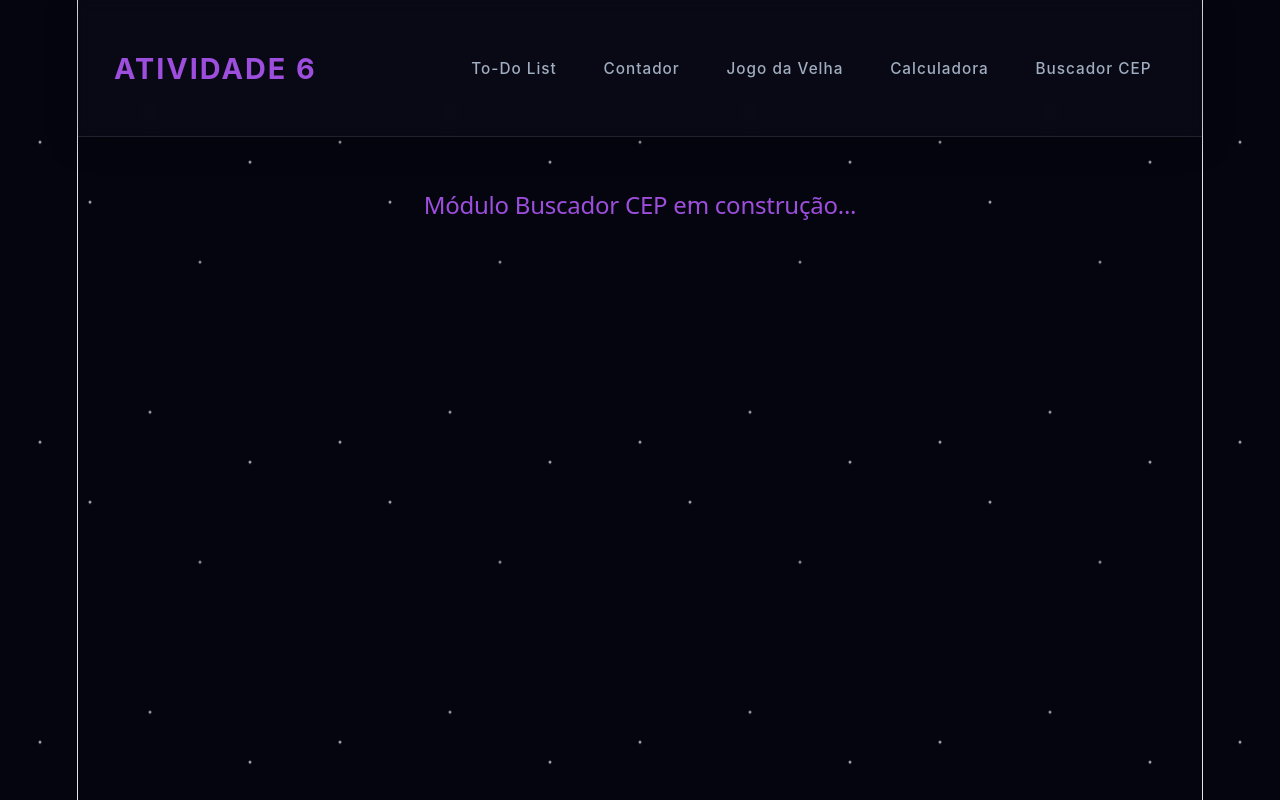
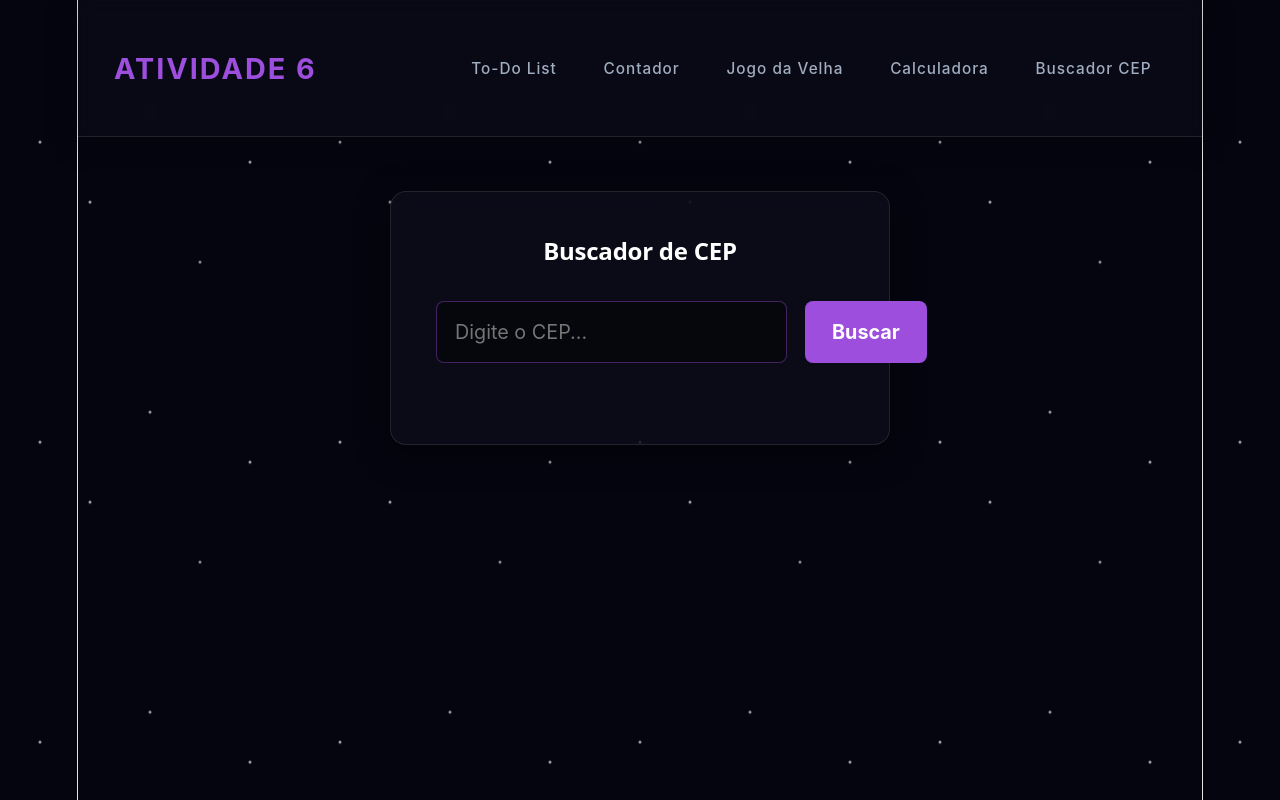
Before and after one commit to Saatake/dev-web-atividade-6, a React (Vite) app: page /cep in a window 1280 px wide. Built offline with nearby package versions, Linux system fonts and the light colour scheme.

Commit message:
feature: implementação do buscador de cep vom consumo de api do viacep.

```diff
--- a/src/App.tsx
+++ b/src/App.tsx
@@ -4,6 +4,7 @@ import TodoList from './pages/TodoList';
 import Contador from './pages/Contador';
 import JogoDaVelha from './pages/JogoDaVelha';
 import Calculadora from './pages/Calculadora';
+import BuscadorCep from './pages/BuscadorCep';
 import './App.css';
 
 function App() {
@@ -16,7 +17,7 @@ function App() {
           <Route path="/contador" element={<Contador />} />
           <Route path="/jogo" element={<JogoDaVelha />} />
           <Route path="/calculadora" element= {<Calculadora />} />
-          <Route path="/cep" element={<h2 style={{color: '#9d4edd'}}>Módulo Buscador CEP em construção...</h2>} />
+          <Route path="/cep" element={<BuscadorCep />} />
         </Routes>
       </main>
     </Router>
--- /dev/null
+++ b/src/pages/BuscadorCep.css
@@ -0,0 +1,85 @@
+.cep-container {
+  background: rgba(15, 15, 30, 0.6);
+  backdrop-filter: blur(12px);
+  -webkit-backdrop-filter: blur(12px);
+  border: 1px solid rgba(255, 255, 255, 0.1);
+  border-radius: 16px;
+  padding: 2.5rem;
+  width: 100%;
+  max-width: 500px;
+  margin: 0 auto;
+  box-shadow: 0 8px 32px rgba(0, 0, 0, 0.5);
+  display: flex;
+  flex-direction: column;
+}
+
+.cep-container h2 {
+  color: #fff;
+  margin-bottom: 2rem;
+  font-weight: 600;
+  text-align: center;
+}
+
+.search-box {
+  display: flex;
+  gap: 1rem;
+  margin-bottom: 2rem;
+}
+
+.cep-input {
+  flex: 1;
+  padding: 1rem;
+  background: rgba(0, 0, 0, 0.4);
+  border: 1px solid rgba(157, 78, 221, 0.4);
+  border-radius: 8px;
+  color: #fff;
+  font-size: 1.1rem;
+  outline: none;
+  transition: all 0.3s;
+}
+
+.cep-input:focus {
+  border-color: #9d4edd;
+  box-shadow: 0 0 15px rgba(157, 78, 221, 0.3);
+}
+
+.btn-search {
+  padding: 0 1.5rem;
+  background: #9d4edd;
+  color: #fff;
+  border: none;
+  border-radius: 8px;
+  font-weight: bold;
+  font-size: 1.1rem;
+  cursor: pointer;
+  transition: all 0.3s;
+}
+
+.btn-search:hover {
+  background: #7b2cbf;
+  box-shadow: 0 0 15px rgba(157, 78, 221, 0.5);
+}
+
+.result-panel {
+  background: rgba(255, 255, 255, 0.05);
+  border-left: 4px solid #00f0ff;
+  padding: 1.5rem;
+  border-radius: 8px;
+  text-align: left;
+}
+
+.result-panel p {
+  margin: 0.5rem 0;
+  color: #e0eaf5;
+  font-size: 1.1rem;
+}
+
+.result-panel strong {
+  color: #00f0ff;
+}
+
+.error-msg {
+  color: #ff4d4d;
+  margin-top: 1rem;
+  font-weight: bold;
+}
--- /dev/null
+++ b/src/pages/BuscadorCep.tsx
@@ -0,0 +1,78 @@
+import { useState } from 'react';
+import './BuscadorCep.css';
+
+// tipagem do viacep
+interface Endereco {
+  cep: string;
+  logradouro: string;
+  bairro: string;
+  localidade: string;
+  uf: string;
+  erro?: boolean;
+}
+
+function BuscadorCep() {
+  const [cep, setCep] = useState('');
+  const [endereco, setEndereco] = useState<Endereco | null>(null);
+  const [erro, setErro] = useState('');
+
+  const buscarCep = async () => {
+    // limpa a tela pra nova busca
+    setErro('');
+    setEndereco(null);
+
+    const cepLimpo = cep.replace(/\D/g, '');
+
+    if (cepLimpo.length !== 8) {
+      setErro('CEP inválido. Digite exatamente 8 números.');
+      return;
+    }
+
+    try {
+      // requisição
+      const response = await fetch(`https://viacep.com.br/ws/${cepLimpo}/json/`);
+      const data = await response.json();
+
+      if (data.erro) {
+        setErro('CEP não encontrado na base de dados.');
+      } else {
+        setEndereco(data);
+      }
+    } catch {
+      setErro('Erro de conexão ao buscar o CEP.');
+    }
+  };
+
+  return (
+    <div className="cep-container">
+      <h2>Buscador de CEP</h2>
+
+      <div className="search-box">
+        <input
+          type="text"
+          className="cep-input"
+          placeholder="Digite o CEP..."
+          value={cep}
+          onChange={(e) => setCep(e.target.value)}
+          onKeyDown={(e) => e.key === 'Enter' && buscarCep()} // Busca ao apertar Enter
+        />
+        <button className="btn-search" onClick={buscarCep}>
+          Buscar
+        </button>
+      </div>
+
+      {erro && <p className="error-msg">{erro}</p>}
+
+      {endereco && (
+        <div className="result-panel">
+          <p><strong>CEP:</strong> {endereco.cep}</p>
+          <p><strong>Logradouro:</strong> {endereco.logradouro || 'Não informado'}</p>
+          <p><strong>Bairro:</strong> {endereco.bairro || 'Não informado'}</p>
+          <p><strong>Cidade/UF:</strong> {endereco.localidade} - {endereco.uf}</p>
+        </div>
+      )}
+    </div>
+  );
+}
+
+export default BuscadorCep;
```
